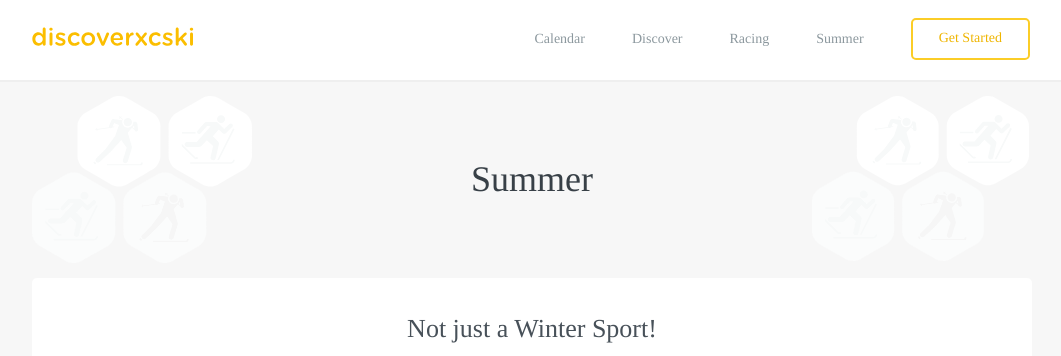
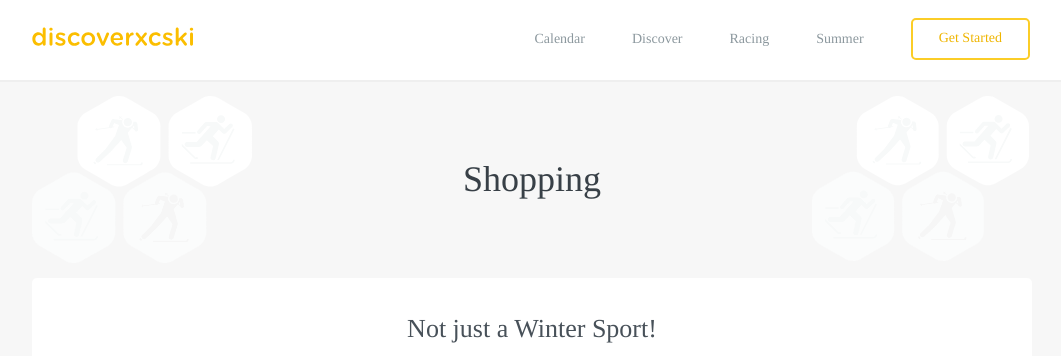
Before and after one commit to robcatto/robcatto.github.io, a Jekyll site: the page built from get-started/shopping/index.html, in a window 1280 px wide and 900 px high. Shown: the top 356 px of the window, without its empty margins (108-1169 px from the left). Built offline with Jekyll 4.4.1, drawn with Linux system fonts in a browser that asks for light colours; some web fonts are replaced; Markdown is read by kramdown in place of the engine named in the settings.

Commit message:
Update index.html

```diff
--- a/get-started/shopping/index.html
+++ b/get-started/shopping/index.html
@@ -12,7 +12,7 @@ layout: default
             </div>
 
             <section>
-                <h1>Summer</h1>
+                <h1>Shopping</h1>
             </section>
 
 
```
